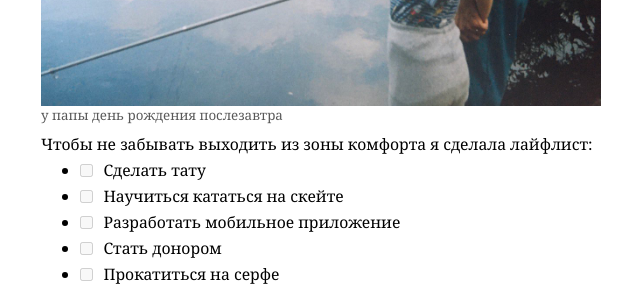
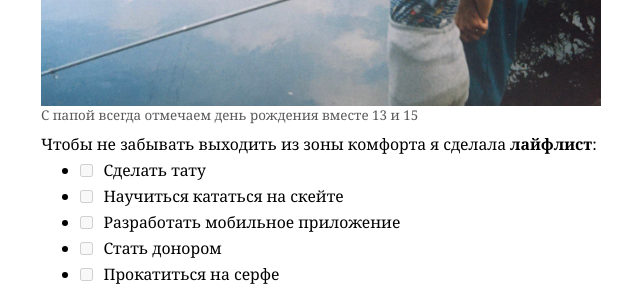
Before and after one commit to keresm/keresaina.github.io, a Jekyll site: the page built from _posts/2021-03-13-23.md, in a window 1280 px wide. Shown: the part 799-1091 px from the top of the page, without its empty margins (319-959 px from the left). Built offline with Jekyll 4.4.1, drawn with Linux system fonts in a browser that asks for light colours.

Commit message:
Update 2021-03-13-23.md

```diff
--- a/_posts/2021-03-13-23.md
+++ b/_posts/2021-03-13-23.md
@@ -10,10 +10,12 @@ date:   2021-03-13 09:00:13 +0900
 Мне повезло с людьми, которые меня окружают, спасибо вам большое!
 
 <figure>
-  <img src="{{ site.url }}/assets/images/yaibatya.jpg" data-action="zoom" /><figcaption>у папы день рождения послезавтра</figcaption>
+  <img src="{{ site.url }}/assets/images/yaibatya.jpg" data-action="zoom" /><figcaption> С папой всегда отмечаем день рождения вместе 13 и 15</figcaption>
 </figure>
 
-Чтобы не забывать выходить из зоны комфорта я сделала лайфлист:
+
+Чтобы не забывать выходить из зоны комфорта я сделала **лайфлист**:
+
 
 - [ ]  Сделать тату
 - [ ]  Научиться кататься на скейте
```
